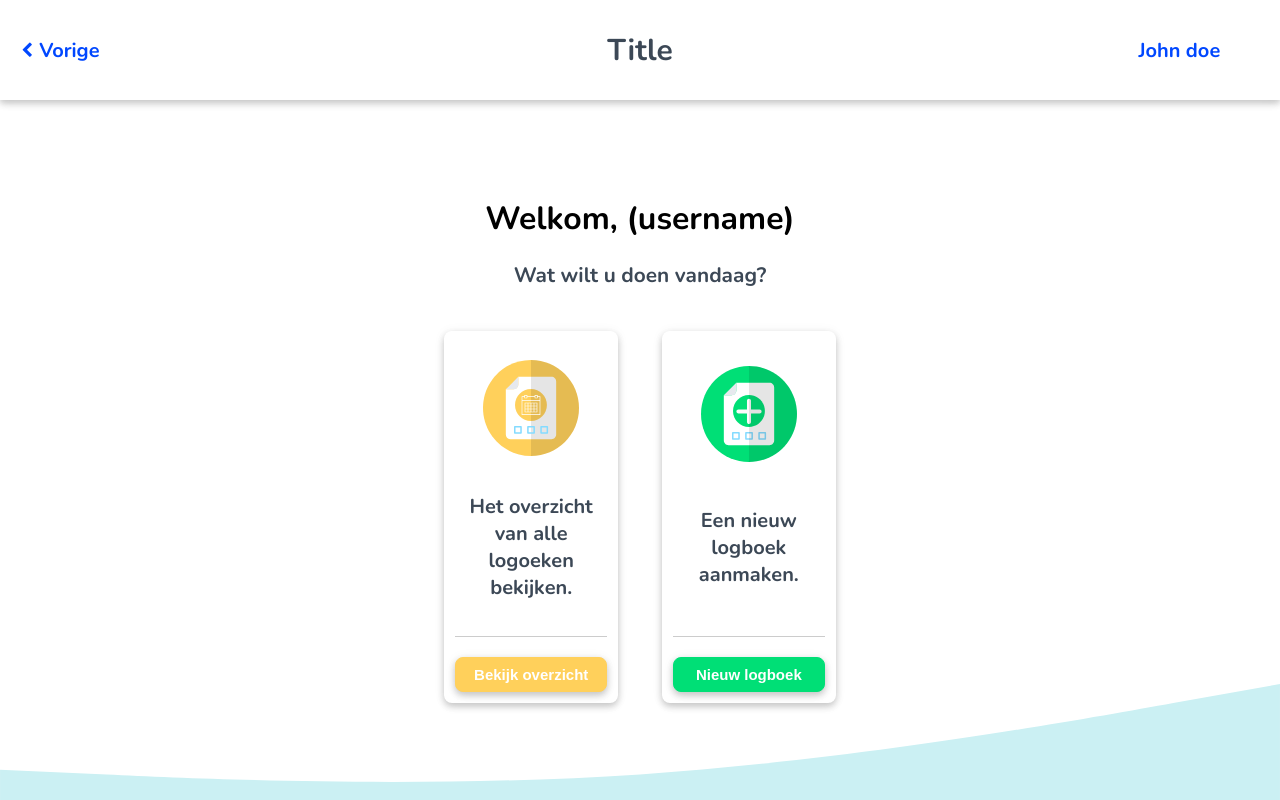
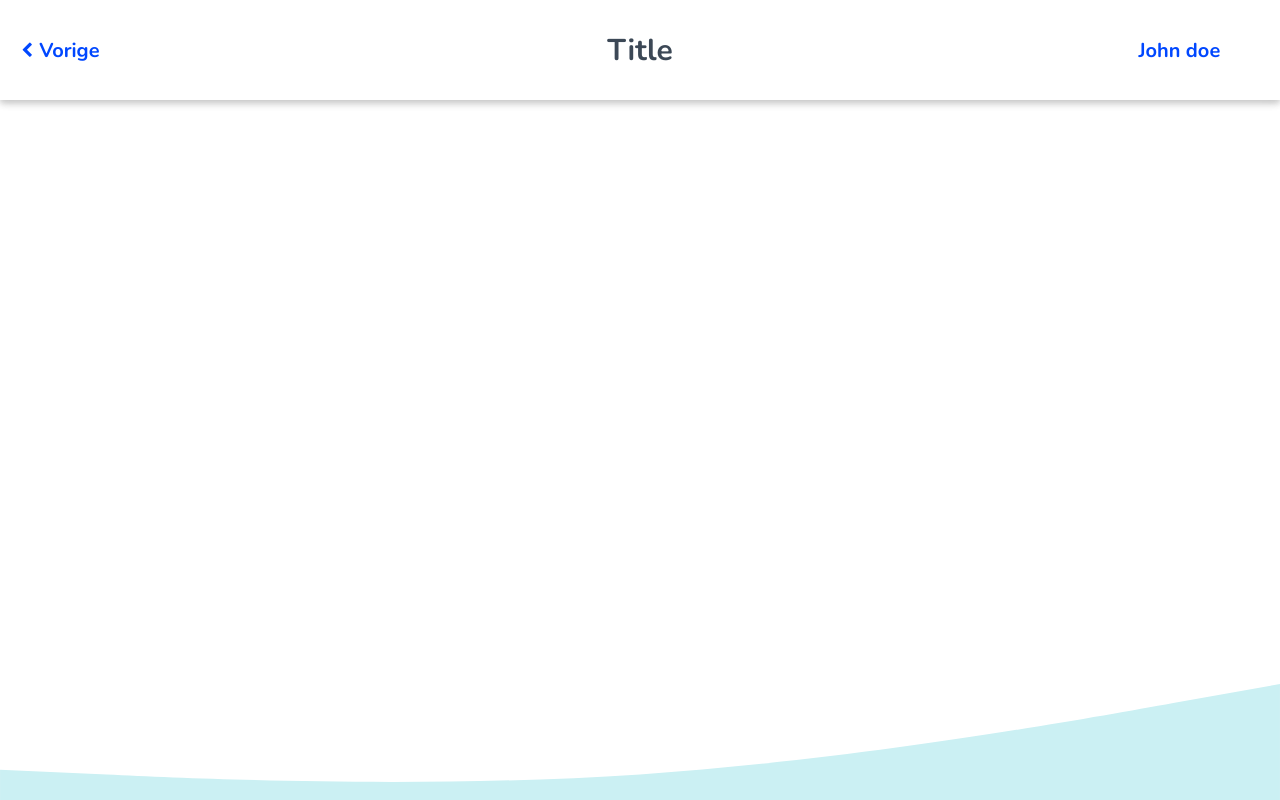
Before and after one commit to Rowan-Paul/HANAIM-DWA-Rekenlogboek, a React (Create React App) app in the folder rekenlogboek/client-side/: page / in a window 1280 px wide. Built offline with nearby package versions, Linux system fonts and the light colour scheme.

Commit message:
Finished logbook designer landing page

```diff
--- a/rekenlogboek/client-side/src/js/App.js
+++ b/rekenlogboek/client-side/src/js/App.js
@@ -1,4 +1,6 @@
 import React from 'react'
+import { Switch, Route, BrowserRouter as Router } from 'react-router-dom'
+
 import Header from '../js/common/components/Header'
 import LogbookDesigner from '../js/logbook-designer/LogbookDesigner'
 // import SignIn from '../js/sign-in/SignIn'
@@ -10,9 +12,13 @@ function App() {
 		<div className="app">
 			<Header />
 			<main>
-				{/* TODO: add router */}
-				{/* TODO: move component below in router component */}
-				<LogbookDesigner />
+				<Router>
+					<Switch>
+						<Route path="/logbook-designer" exact>
+							<LogbookDesigner />
+						</Route>
+					</Switch>
+				</Router>
 			</main>
 		</div>
 	)
--- a/rekenlogboek/client-side/src/js/common/components/ButtonContainer.js
+++ b/rekenlogboek/client-side/src/js/common/components/ButtonContainer.js
@@ -1,5 +1,4 @@
-// import SVG from 'react-inlinesvg'
-import React, { useState } from 'react'
+import React from 'react'
 import Button from './Button'
 
 import '../../../scss/common/components/ButtonContainer.scss'
--- a/rekenlogboek/client-side/src/js/logbook-designer/LogbookDesigner.js
+++ b/rekenlogboek/client-side/src/js/logbook-designer/LogbookDesigner.js
@@ -1,19 +1,24 @@
-import { useState } from 'react'
+import React from 'react'
+import { Switch, Route, BrowserRouter as Router } from 'react-router-dom'
+
 import LogbookDesignerLanding from './containers/LogbookDesignerLanding'
 
-import React from 'react'
 import '../../scss/logbook-designer/LogbookDesigner.scss'
 
 function LogbookDesigner() {
-	const [page, setPage] = useState('landing')
-	const getLogbookDesignerPage = () => {
-		switch (page) {
-			case 'landing':
-				return <LogbookDesignerLanding />
-		}
-	}
-
-	return <div className="logbook-developer">{getLogbookDesignerPage()}</div>
+	return (
+		<div className="logbook-developer">
+			<Router>
+				<Switch>
+					<Route path="/logbook-designer/new-logbook"></Route>
+					<Route path="/logbook-designer/overview"></Route>
+					<Route path="/logbook-designer" exact>
+						<LogbookDesignerLanding />
+					</Route>
+				</Switch>
+			</Router>
+		</div>
+	)
 }
 
 export default LogbookDesigner
--- a/rekenlogboek/client-side/src/js/logbook-designer/containers/LogbookDesignerLanding.js
+++ b/rekenlogboek/client-side/src/js/logbook-designer/containers/LogbookDesignerLanding.js
@@ -1,4 +1,5 @@
 import React from 'react'
+import { useHistory } from 'react-router-dom'
 
 import ButtonContainer from '../../common/components/ButtonContainer'
 
@@ -7,6 +8,11 @@ import createLogbookSVG from '../../../img/icons/create_log_green.svg'
 import logbookSVG from '../../../img/icons/view_log_yellow.svg'
 
 export default function LogbookDesigner() {
+	let history = useHistory()
+	const changePage = page => {
+		history.push('/logbook-designer/' + page)
+	}
+
 	return (
 		<div className="logbook-designer-landing">
 			<div className="flex-center">
@@ -18,12 +24,14 @@ export default function LogbookDesigner() {
 						color="yellow"
 						description="Het overzicht van alle logoeken bekijken."
 						value="Bekijk overzicht"
+						handler={() => changePage('overview')}
 					/>
 					<ButtonContainer
 						icon={createLogbookSVG}
 						color="green"
 						description="Een nieuw logboek aanmaken."
 						value="Nieuw logboek"
+						handler={() => changePage('new-logbook')}
 					/>
 				</div>
 			</div>
```
Also changed, not shown: 1 other file (tests, documents, lock files or other folders).
